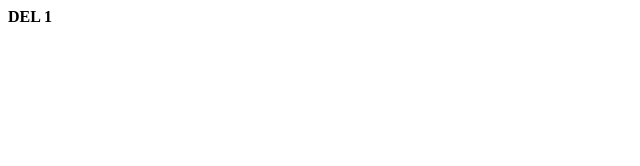
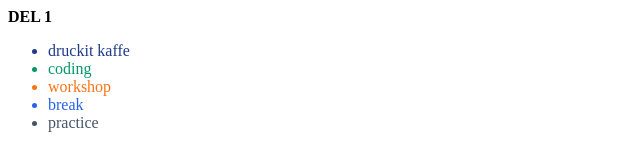
Before and after one commit to bjorkmanemelie/workshop-w42, a plain HTML site: page index.html in a window 1280 px wide. Shown: the whole page, without its empty margins (0-640 px from the left). Drawn offline with Linux system fonts and the light colour scheme.

Commit message:
starting on exercise 4, almost done, updated readMe

```diff
--- a/index.html
+++ b/index.html
@@ -10,6 +10,8 @@
 
 <body>
 
+
+    <script src="script.js"></script>
 </body>
 
 </html>
--- a/script.js
+++ b/script.js
@@ -0,0 +1,16 @@
+//Exercise 4: creating a list
+
+const five = ["druckit kaffe", "coding", "workshop", "break", "practice"]; //five is variabel for forEach loop.
+const ul = document.createElement("ul");
+
+const colors = ["#1e3a8a", "#059669", "#f97316", "#2563eb", "#475569"];
+
+//looping through every item and creating li-element
+five.forEach((list, index) => {
+  const li = document.createElement("li");
+  li.textContent = list;
+  li.style.color = colors[index];
+  ul.appendChild(li);
+});
+
+document.body.appendChild(ul);
```
